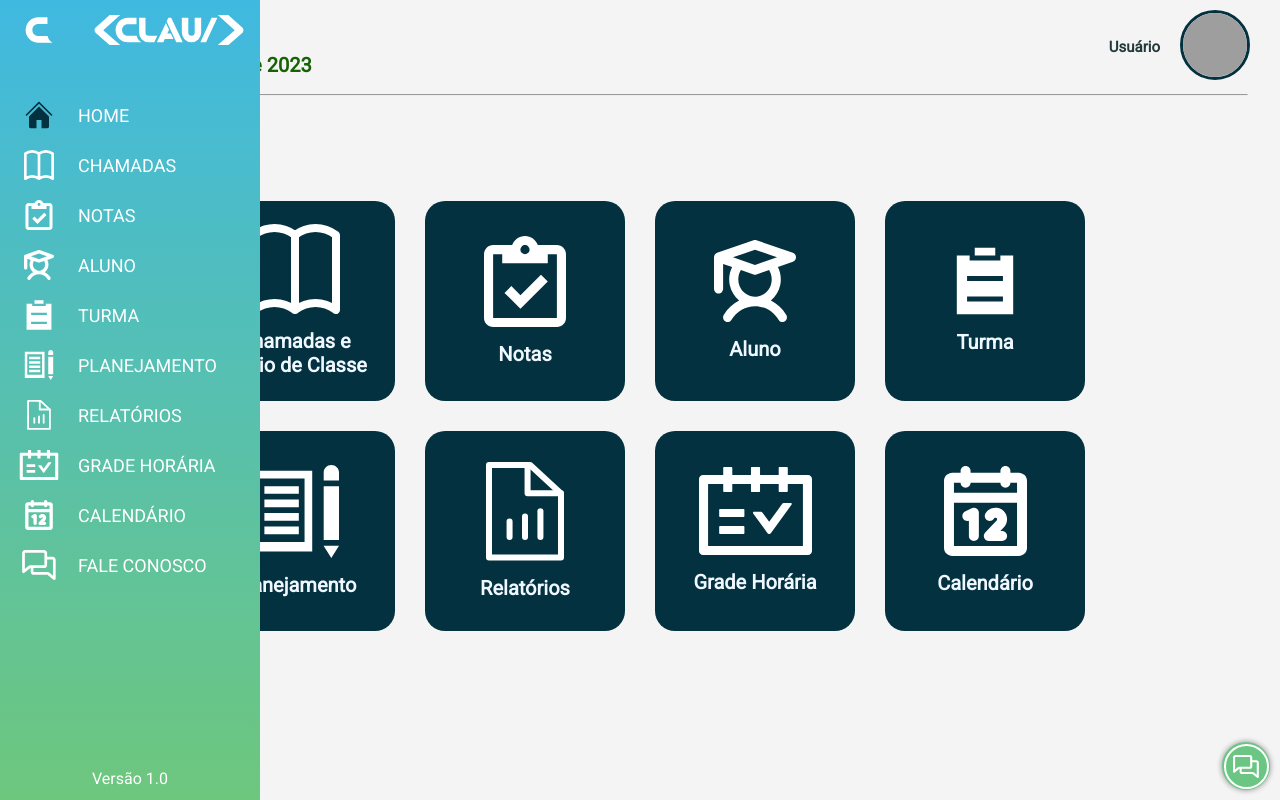
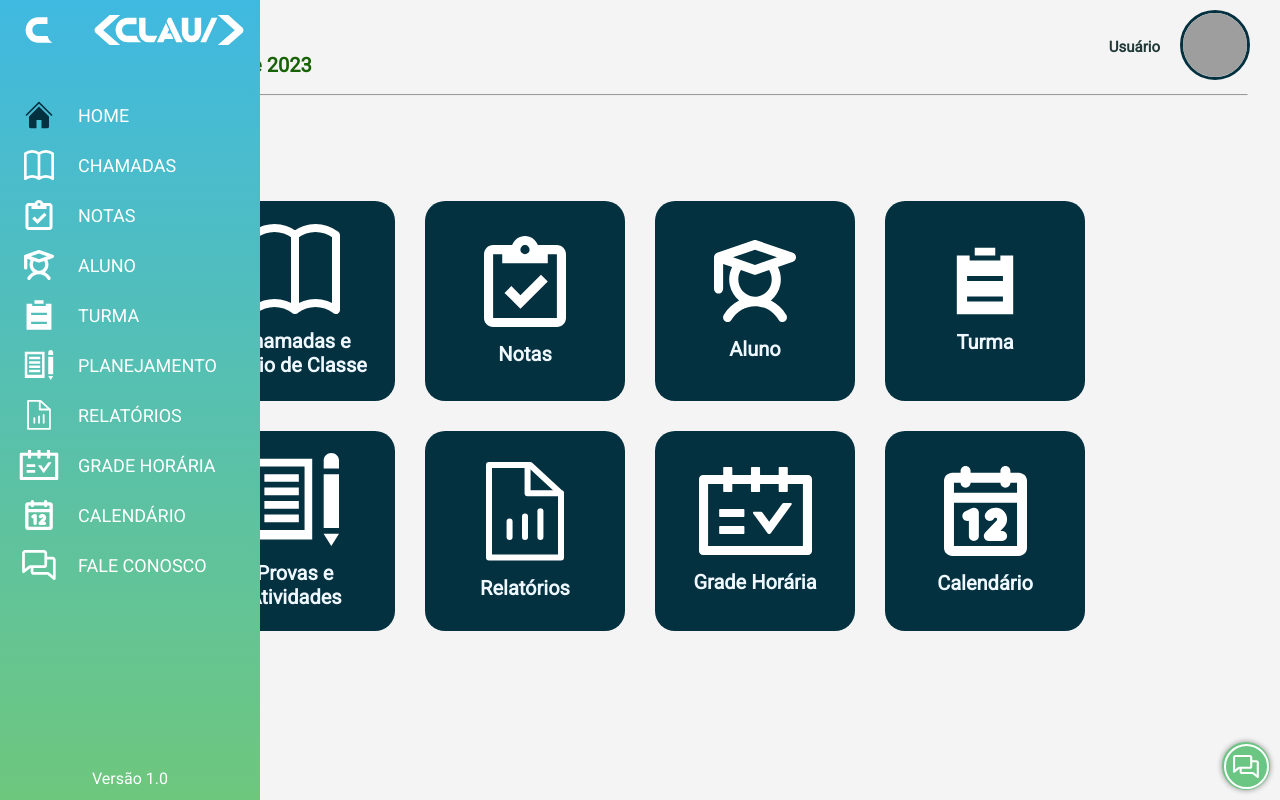
Before and after one commit to RobsonTobias/CLAU, a PHP site: page /PAGES/professor/home.php in a window 1280 px wide. Run offline with PHP 8.4, Linux system fonts and the light colour scheme; some libraries are stand-ins or nearby versions; grey boxes are pictures that could not be loaded.

Commit message:
Alterações

```diff
--- a/SITE/PAGES/professor/home.php
+++ b/SITE/PAGES/professor/home.php
@@ -56,27 +56,27 @@
         <a href="chamada.php" class="item"><img src="../../ICON/chamada.svg" alt="Chamada_Diario">
             <p>Chamadas e Diário de Classe</p>
         </a>
-        <div class="item"><img src="../../ICON/nota.svg" alt="Notas">
+        <a href="notas.php" class="item"><img src="../../ICON/nota.svg" alt="Notas">
             <p>Notas</p>
-        </div>
-        <div class="item"><img src="../../ICON/aluno.svg" alt="Aluno">
+        </a>
+        <a href="aluno.php" class="item"><img src="../../ICON/aluno.svg" alt="Aluno">
             <p>Aluno</p>
-        </div>
-        <div class="item"><img src="../../ICON/turma.svg" alt="Turma">
+        </a>
+        <a href="turma.php" class="item"><img src="../../ICON/turma.svg" alt="Turma">
             <p>Turma</p>
-        </div>
-        <div class="item"><img src="../../ICON/planejamento.svg" alt="Planejamento">
-            <p>Planejamento</p>
-        </div>
-        <div class="item"><img src="../../ICON/relatorio.svg" alt="Relatorios">
+        </a>
+        <a href="prova.php" class="item"><img src="../../ICON/planejamento.svg" alt="Planejamento">
+            <p>Provas e Atividades</p>
+        </a>
+        <a href="relatorios.php" class="item"><img src="../../ICON/relatorio.svg" alt="Relatorios">
             <p>Relatórios</p>
-        </div>
-        <div class="item"><img src="../../ICON/grade.svg" alt="Grade_Horaria">
+        </a>
+        <a href="grade.php" class="item"><img src="../../ICON/grade.svg" alt="Grade_Horaria">
             <p>Grade Horária</p>
-        </div>
-        <div class="item"><img src="../../ICON/calendario.svg" alt="Calendario">
+        </a>
+        <a href="calendario.php" class="item"><img src="../../ICON/calendario.svg" alt="Calendario">
             <p>Calendário</p>
-        </div>
+        </a>
     </main>
 
     <div class="buttons">
--- a/SITE/PAGES/professor/planejamento.php
+++ b/SITE/PAGES/professor/prova.php
@@ -27,7 +27,7 @@
     <header>
         <div class="title">
             <div class="nomedata">
-                <h1>PLANEJAMENTO</h1>
+                <h1>PROVAS E ATIVIDADES</h1>
                 <div class="php">
                     <?php echo $date;?><!--  Mostrar o data atual -->
                 </div>
```
